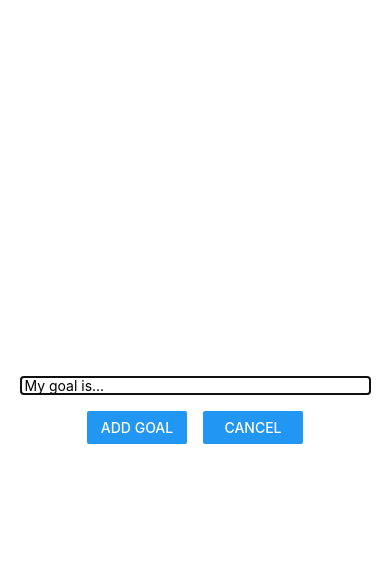
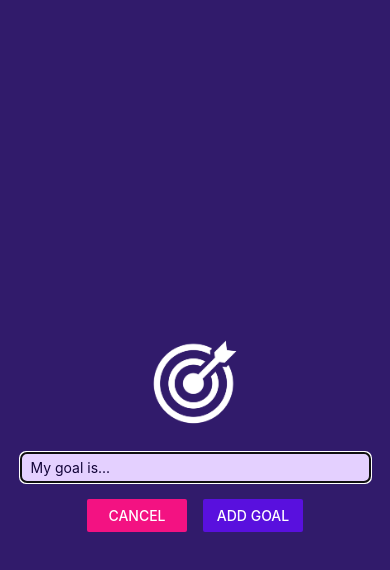
Before and after one commit to ebolts/AwesomeProject, a React Native app: screen / in a window 390 px wide. Both pictures are taken after a click on the button "ADD NEW GOAL". Shown: the top 570 px of the page. Built offline with nearby package versions, Linux system fonts and the light colour scheme.

Commit message:
Added more style, Basic design complete

```diff
--- a/App.js
+++ b/App.js
@@ -2,6 +2,7 @@ import { useState } from "react";
 import { StyleSheet, View, FlatList, Button } from "react-native";
 import GoalItem from "./component/Goal_Item";
 import GoalInput from "./component/Goal_Input";
+import { StatusBar } from "react-native";
 export default function App() {
   const [modalIsVisible, setModalIsVisible] = useState(false);
   const [goals, setGoals] = useState([]);
@@ -26,10 +27,12 @@ export default function App() {
     });
   }
   return (
+    <>
+      <StatusBar style="light" />
       <View style={styles.appContainer}>
         <Button
           title="Add New Goal"
-        color="#cccccc"
+          color="#5e0dff"
           onPress={startAddGoalHandler}
         />
         <GoalInput
@@ -52,6 +55,7 @@ export default function App() {
           />
         </View>
       </View>
+    </>
   );
 }
 
--- a/app.json
+++ b/app.json
@@ -6,6 +6,7 @@
     "orientation": "portrait",
     "icon": "./assets/icon.png",
     "userInterfaceStyle": "light",
+    "backgroundColor": "#1e085a",
     "splash": {
       "image": "./assets/splash.png",
       "resizeMode": "contain",
--- a/component/Goal_Input.js
+++ b/component/Goal_Input.js
@@ -1,4 +1,11 @@
-import { StyleSheet, View, TextInput, Button, Modal } from "react-native";
+import {
+  StyleSheet,
+  View,
+  TextInput,
+  Button,
+  Modal,
+  Image,
+} from "react-native";
 import { useState } from "react";
 
 function GoalInput(props) {
@@ -15,6 +22,10 @@ function GoalInput(props) {
   return (
     <Modal visible={props.visible} animationType="slide">
       <View style={styles.inputContainer}>
+        <Image
+          style={styles.image}
+          source={require("../assets/images/goal.png")}
+        />
         <TextInput
           style={styles.textInput}
           placeholder=" My goal is..."
@@ -23,10 +34,10 @@ function GoalInput(props) {
         />
         <View style={styles.buttonContainer}>
           <View style={styles.button}>
-            <Button title="Add Goal" onPress={addGoalHandler} />
+            <Button title="Cancel" color="#f31282" onPress={props.onCancel} />
           </View>
           <View style={styles.button}>
-            <Button title="Cancel" onPress={props.onCancel} />
+            <Button title="Add Goal" color="#5910de" onPress={addGoalHandler} />
           </View>
         </View>
       </View>
@@ -42,14 +53,21 @@ const styles = StyleSheet.create({
     flexDirection: "column",
     justifyContent: "center",
     alignItems: "center",
-    marginBottom: 24,
-    borderBottomWidth: 1,
-    borderBottomColor: "#cccccc",
+    backgroundColor: "#311b6b",
+  },
+  image: {
+    width: 100,
+    height: 100,
+    margin: 20,
   },
   textInput: {
     borderWidth: 1,
-    borderColor: "#cccccc",
+    borderColor: "#e4d0ff",
+    backgroundColor: "#e4d0ff",
+    color: "#120438",
+    borderRadius: 6,
     width: "90%",
+    padding: 6,
   },
   buttonContainer: {
     flexDirection: "row",
--- a/component/Goal_Item.js
+++ b/component/Goal_Item.js
@@ -4,10 +4,8 @@ function GoalItem(props) {
   return (
     <View style={styles.listElement}>
       <Pressable
-        android_ripple={{ color: "#dddddd" }}
+        android_ripple={{ color: "#22015e" }}
         onPress={props.onDeleteItem.bind(this, props.id)}
-        // style feedback for IOS
-        style={(pressed) => pressed && styles.pressedItem}
       >
         <Text style={styles.listElementText}>{props.text}</Text>
       </Pressable>
@@ -20,14 +18,11 @@ export default GoalItem;
 const styles = StyleSheet.create({
   listElement: {
     borderRadius: 6,
-    backgroundColor: "#cccccc",
+    backgroundColor: "#3f02ad",
     margin: 5,
   },
-  pressedItem: {
-    opacity: 0.5,
-  },
   listElementText: {
-    color: "Black",
+    color: "white",
     padding: 8,
   },
 });
```
Also changed, not shown: assets/images/goal.png (added). Lines whose indentation alone changed are shown as unchanged.
